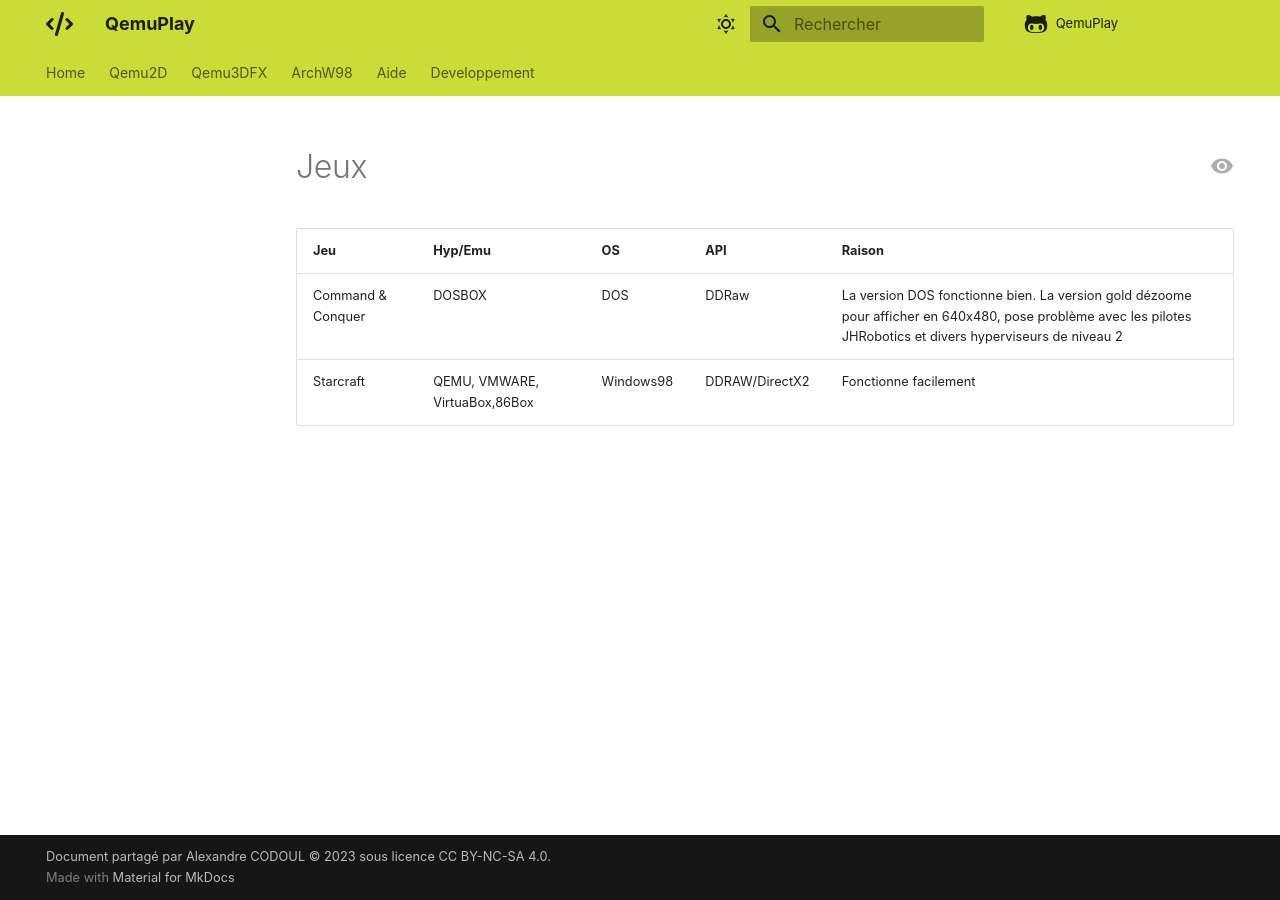
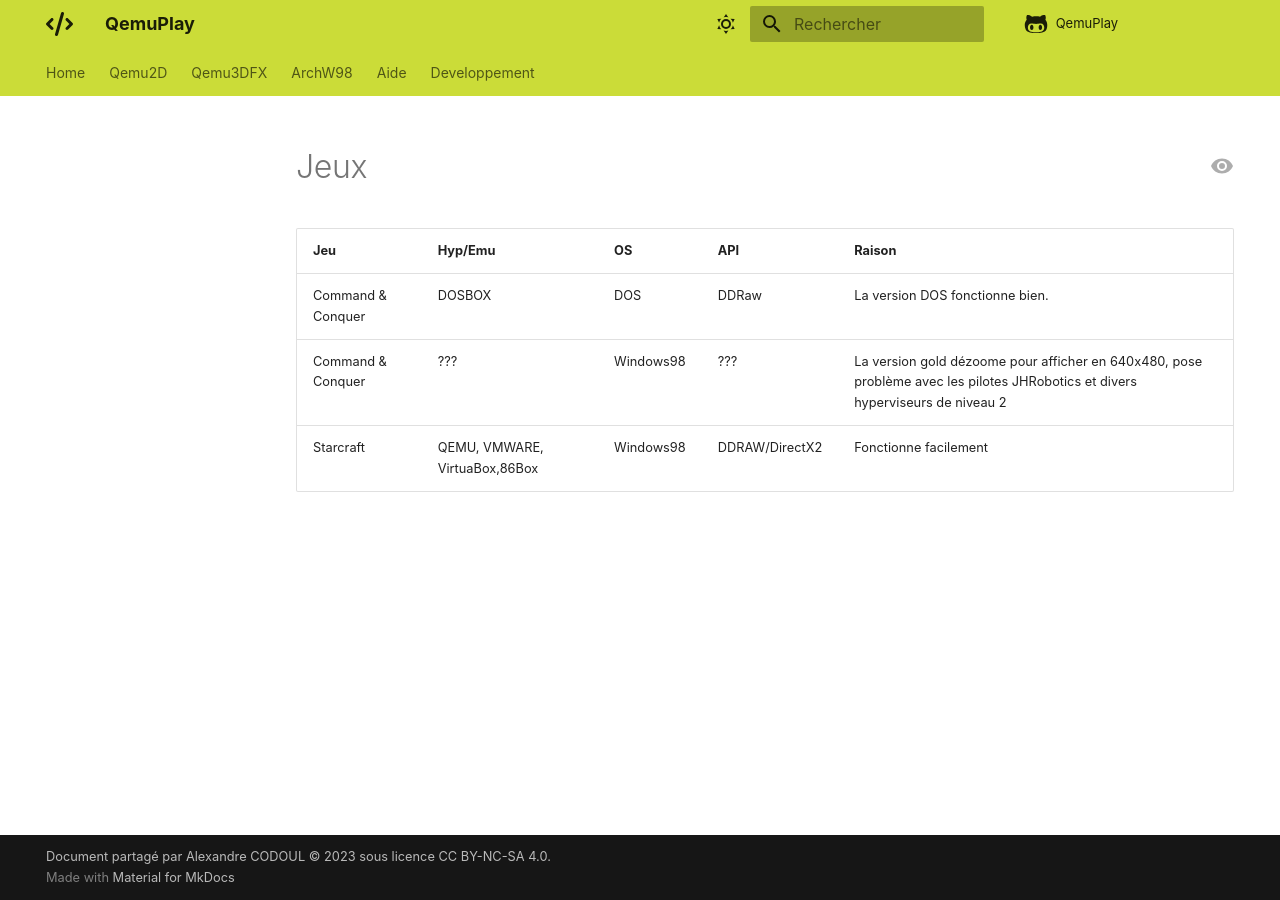
Before and after one commit to daerlnaxe/QemuPlay, an MkDocs documentation site: the page built from docs/90-developpement/Jeux.md, in a window 1280 px wide. Built offline with MkDocs 1.6.1 and Material for MkDocs 9.7.7, drawn with Linux system fonts in a browser that asks for light colours; comment, search, counter and statistics services are not loaded.

Commit message:
Update Jeux.md

```diff
--- a/docs/90-developpement/Jeux.md
+++ b/docs/90-developpement/Jeux.md
@@ -1,4 +1,5 @@
 |Jeu|Hyp/Emu|OS|API|Raison|
 |-|-|-|-|-|
-| Command & Conquer|DOSBOX | DOS|DDRaw | La version DOS fonctionne bien. La version gold dézoome pour afficher en 640x480, pose problème avec les pilotes JHRobotics et divers hyperviseurs de niveau 2  |
+| Command & Conquer|DOSBOX | DOS|DDRaw | La version DOS fonctionne bien. |
+| Command & Conquer| ??? |Windows98|??? | La version gold dézoome pour afficher en 640x480, pose problème avec les pilotes JHRobotics et divers hyperviseurs de niveau 2  |
 |Starcraft| QEMU, VMWARE, VirtuaBox,86Box |Windows98|DDRAW/DirectX2|Fonctionne facilement|
```
